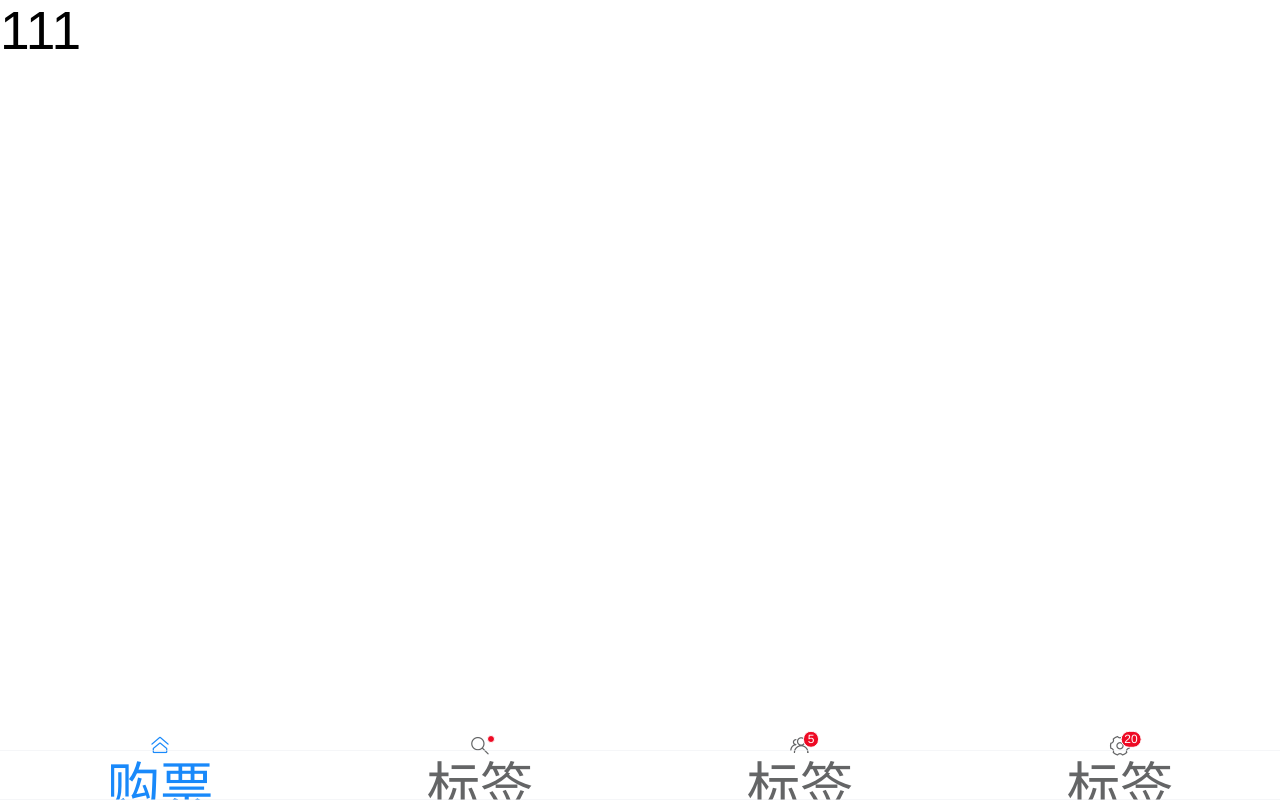
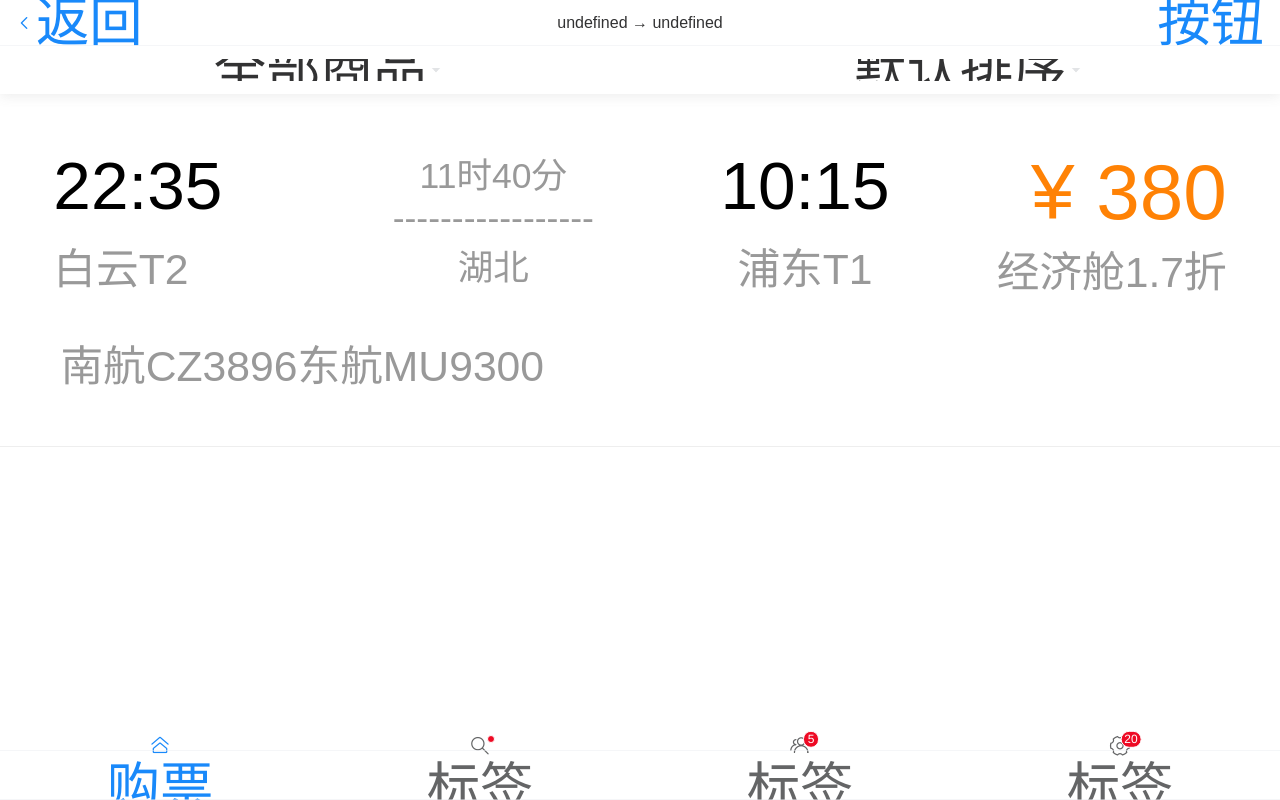
Before and after one commit to githubchx12380/vue-air-phone, a Vue app: page /flights in a window 1280 px wide. Built offline with nearby package versions, Linux system fonts and the light colour scheme.

Commit message:
飞机票 item

```diff
--- a/src/api/Lowprice.js
+++ b/src/api/Lowprice.js
@@ -7,7 +7,7 @@
     })
 }
 
-export const vacationsAir = (FilterAirData) => {
+export const vacationsAir = (FilterAirData) => {   //通过出发地和假期获取机票数据
     return request({
         url:'/vacationsAir',
         params:FilterAirData
--- a/src/components/air/NavBar.vue
+++ b/src/components/air/NavBar.vue
@@ -3,10 +3,10 @@
     <van-sticky  @scroll="scrollTop">
       <van-nav-bar
       :class="{topactiveclass:topActive}"
-      title="机票"
-      left-text="返回"
+      :title="title"
+      :left-text="lefttext"
       :border="false"
-      :left-arrow="false"
+      :left-arrow="leftico"
       >
         <template #right>
           <van-icon name="service-o" size="18" />
@@ -18,6 +18,7 @@
 
 <script>
 export default {
+  props:['title','lefttext','leftico'],
   data() {
     return {
       topActive:false
--- /dev/null
+++ b/src/components/flights/ticketItem.vue
@@ -0,0 +1,102 @@
+<template>
+  <div>
+    <van-row class="ticket-item">
+      <van-col class="item-info" span="18">
+          <van-row>
+              <van-col span="7" class="depDate">
+                  <div class="date">22:35</div>
+                  <div class="place">白云T2</div>
+                  <div></div>
+              </van-col>
+              <van-col span="10" class="needDate">
+                  <p>11时40分</p>
+                  <p>-----------------</p>
+                  <p>湖北</p>
+              </van-col>
+              <van-col span="7" class="arrDate">
+                  <p class="date">10:15</p>
+                  <p class="place">浦东T1</p>
+              </van-col>
+          </van-row>
+          <div class="hangban">南航CZ3896东航MU9300</div>
+      </van-col>
+      <van-col class="item-price" span="6">
+          <p>¥ 380</p>
+          <span>经济舱1.7折</span>
+      </van-col>
+    </van-row>
+  </div>
+</template>
+
+<script>
+export default {
+    mounted() {
+
+    }
+}
+</script>
+
+<style scoped lang="less">
+.ticket-item{
+    background-color:#fff;
+    display: flex;
+    padding: 4.167vw 4.167vw;
+    border-bottom: 1px solid #eee;
+    .item-info{
+        flex: 1;
+        .depDate{
+            .date{
+                font-size: 5.278vw;
+            }
+            .place{
+                margin-top: 0.833vw;
+                color: #999;
+                font-size: 3.333vw;
+            }
+        }
+        .needDate{
+            color: #999;
+
+            text-align: center;
+            p:nth-child(1) {
+                font-size: 2.778vw;
+            }
+            p:nth-child(2) {
+                font-size: 2.778vw;
+            }
+            p:nth-child(3) {
+                font-size: 2.778vw;
+            }
+        }
+        .arrDate{
+            .date{
+                text-align: center;
+                font-size: 5.278vw;
+            }
+            .place{
+                margin-top: 0.833vw;
+                color: #999;
+                font-size: 3.333vw;
+                text-align: center;
+            }
+        }
+        .hangban{
+            margin: 2.778vw 0.556vw 0 0.556vw;
+            font-size: 3.333vw;
+            color: #999;
+        }
+    }
+    .item-price{
+        text-align: right;
+        p{
+            color: #ff8205;
+            font-size: 6.111vw;
+        }
+        span{
+             font-size: 3.333vw;
+             color: #999;
+        }
+    }
+
+}
+</style>
--- a/src/views/air/indexFlight.vue
+++ b/src/views/air/indexFlight.vue
@@ -1,6 +1,6 @@
 <template>
   <div class="home">
-     <nav-bar></nav-bar>
+     <nav-bar title="机票" :leftico="false"></nav-bar>
      <tab-list></tab-list>
      <menu-line></menu-line>
      <low-price></low-price>
--- a/src/views/air/ticketList.vue
+++ b/src/views/air/ticketList.vue
@@ -1,12 +1,63 @@
 <template>
-  <div>
-      111
+    <div>
+     <van-nav-bar
+        :title="cityDepArr"
+        left-text="返回"
+        right-text="按钮"
+        left-arrow
+        @click-left="onClickLeft"
+        @click-right="onClickRight"
+     />
+
+     <van-dropdown-menu>
+        <van-dropdown-item v-model="value1" :options="option1" />
+        <van-dropdown-item v-model="value2" :options="option2" />
+     </van-dropdown-menu>
+
+
+     <ticket-item></ticket-item>
   </div>
 </template>
 
 <script>
+import ticketItem from '@/components/flights/ticketItem.vue'
 export default {
+    components:{
+        ticketItem
+    },
+    computed: {
+        cityDepArr() {
+            return this.$route.query.dep + ' → ' + this.$route.query.arr
+        }
+    },
+    mounted() {
+        console.log(this.$route);
 
+    },
+    data() {
+        return {
+            value1: 0,
+            value2: 'a',
+            option1: [
+                { text: '全部商品', value: 0 },
+                { text: '新款商品', value: 1 },
+                { text: '活动商品', value: 2 },
+            ],
+            option2: [
+                { text: '默认排序', value: 'a' },
+                { text: '好评排序', value: 'b' },
+                { text: '销量排序', value: 'c' },
+            ],
+        };
+    },
+    methods:{
+        onClickLeft() {
+
+        },
+        onClickRight() {
+
+        }
+    }
 }
 </script>
 
```
Also changed, not shown: test.js (added).
